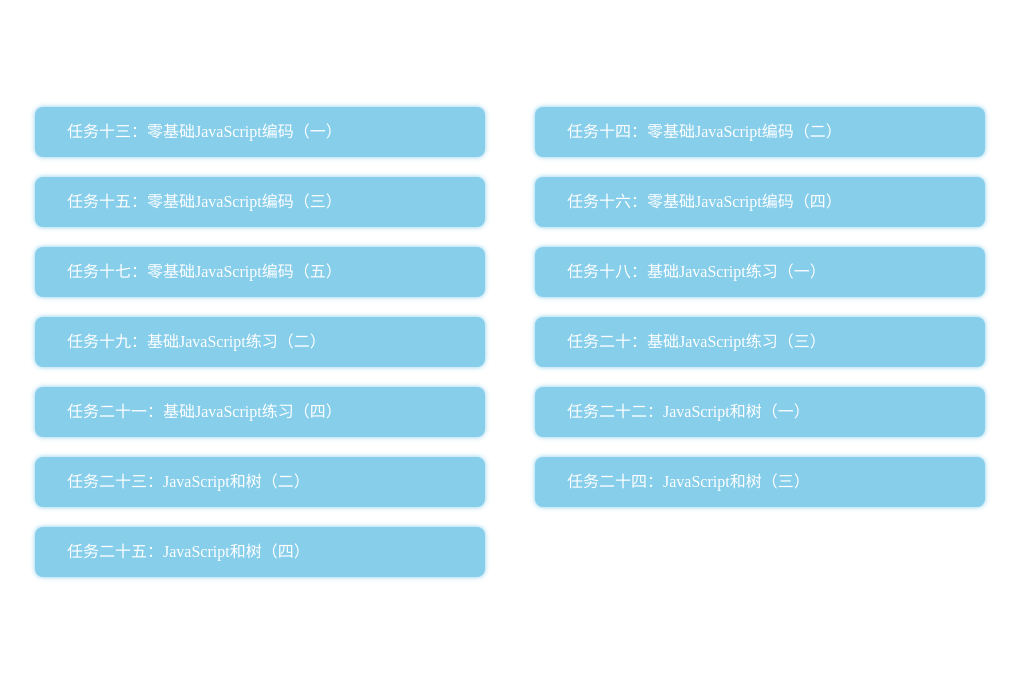
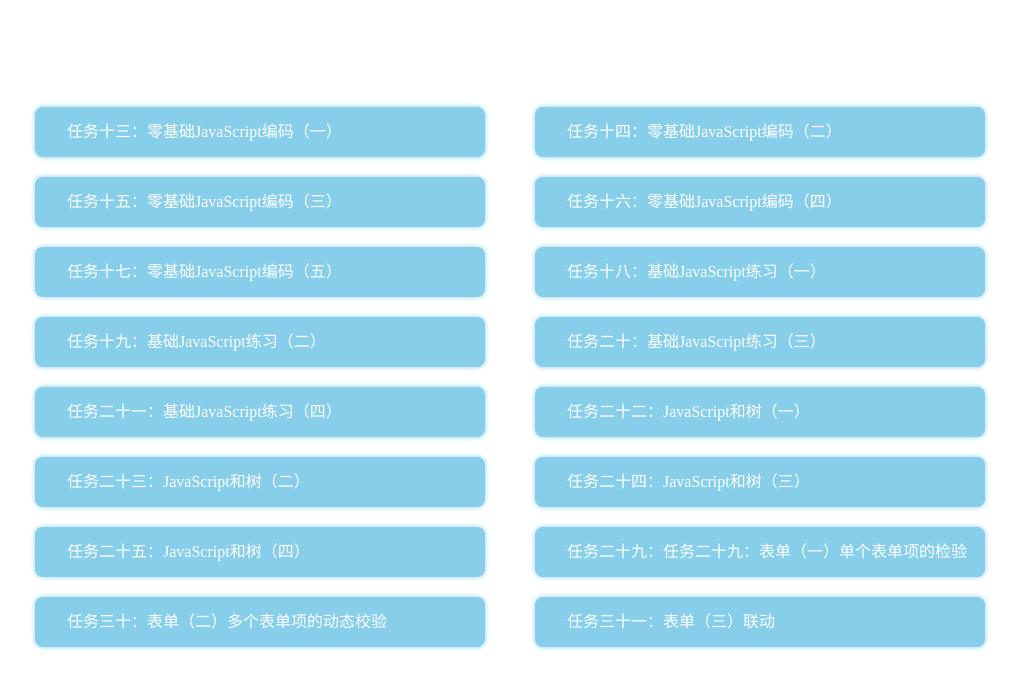
Before and after one commit to SunshowerC/IFE, a plain HTML site: page IFE-Mission2/index.html in a window 1280 px wide. Shown: the whole page, without its empty margins (105-1124 px from the left). Drawn offline with Linux system fonts and the light colour scheme.

Commit message:
增加目录
39+30+31

```diff
--- a/IFE-Mission2/index.html
+++ b/IFE-Mission2/index.html
@@ -79,6 +79,9 @@
 			<li><a href="task23.html" target="_blank">任务二十三：JavaScript和树（二）</a></li>
 			<li><a href="task24.html" target="_blank">任务二十四：JavaScript和树（三）</a></li>
 			<li><a href="task25.html" target="_blank">任务二十五：JavaScript和树（四）</a></li>
+			<li><a href="task29.html" target="_blank">任务二十九：任务二十九：表单（一）单个表单项的检验</a></li>
+			<li><a href="task30.html" target="_blank">任务三十：表单（二）多个表单项的动态校验</a></li>
+			<li><a href="task31.html" target="_blank">任务三十一：表单（三）联动</a></li>
 
 		</ul>
 	</nav>
```
